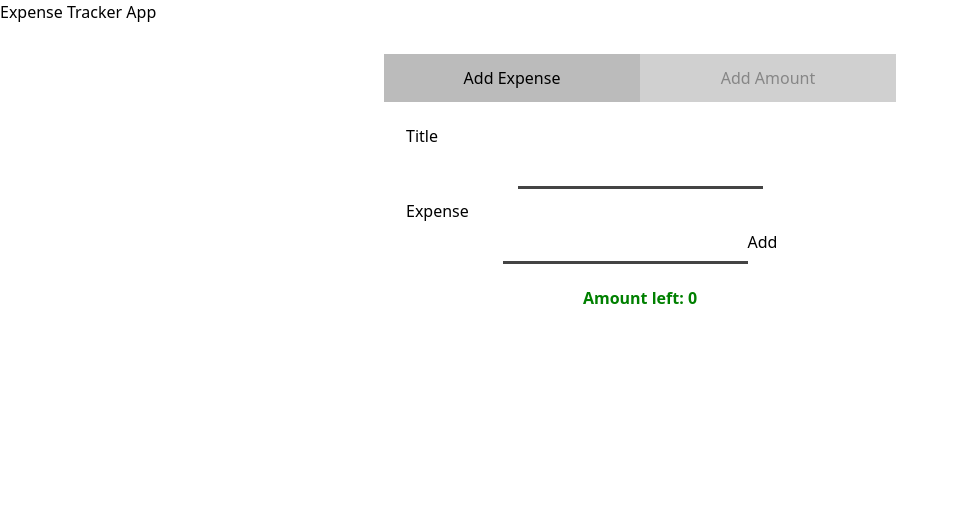
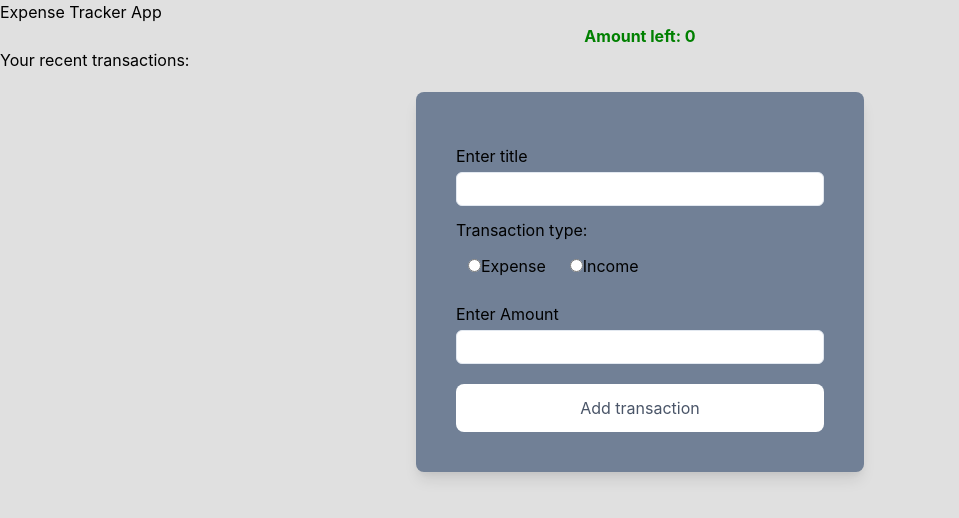
Before and after one commit to Emmytobs/expense-tracker-app, a React (Create React App) app in the folder client/: page /app in a window 1280 px wide. Shown: the top 518 px of the page, without its empty margins (0-959 px from the left). Built offline with nearby package versions, Linux system fonts and the light colour scheme.

Commit message:
Changed the shape of the transaction form

```diff
--- a/client/src/Components/TransactionContainer/AmountLeftComponent.js
+++ b/client/src/Components/TransactionContainer/AmountLeftComponent.js
@@ -1,6 +1,8 @@
 import React from 'react'
 
 function AmountLeftComponent({ amountRemaining }) {
+  // The amount remaining component should display the total expenses and total amount side by side in red and green colors respectively.-m-1
+  // It should also dispaly the amount remaining accordingly
     return (
         <div style={{ textAlign: "center" }}>
           {amountRemaining < 0 ? (
--- a/client/src/Components/TransactionContainer/TransactionContainerComponent.js
+++ b/client/src/Components/TransactionContainer/TransactionContainerComponent.js
@@ -4,20 +4,16 @@ import styles from "./TransactionContainer.module.css";
 // import axios
 
 import TransactionList from "./TransactionListComponent";
-import TabComponent from './TabComponent';
 import TransactionFormComponent from './TransactionFormComponent';
 import AmountLeftComponent from './AmountLeftComponent';
 import axios from "axios";
 
 function TransactionContainer(props) {
 
-
-  const [isExpense, setIsExpense] = useState(true);
-
   const [transactionForm, setTransactionForm] = useState({
     title: '',
     amount: '',
-    expense: ''
+    type: ''
   })
   // const { addTransaction, transactions } = useContext(GlobalContext);
   const [transactions, setTransactions] = useState([]);
@@ -47,24 +43,26 @@ function TransactionContainer(props) {
         .then(transaction => console.log(transaction))
         .catch(error => console.log(error));
     }
-    addExpense(transactionForm);
+    // addExpense(transactionForm);
 
     setTransactions((prevtransactions) => {
       let newTransaction;
-      if (isExpense) {
+      if (transactionForm.type === "expense") {
         newTransaction = [
           ...prevtransactions,
           {
-            title: transactionForm.title,
-            amount: -1 * Number(transactionForm.expense),
+            ...transactionForm,
+            // Since it is an expense, the amount should be a negative value
+            amount: -1 * Number(transactionForm.amount),
             isExpense: true
           }
         ];
-      } else if(!isExpense) {
+      } else {
         newTransaction = [
           ...prevtransactions,
           {
-            title: transactionForm.title,
+            ...transactionForm,
+            // If it is not an expense, the amount should be a positive value
             amount: Number(transactionForm.amount),
             isExpense: false
           },
@@ -110,35 +108,23 @@ function TransactionContainer(props) {
     calculateAmountRemaining(totalExpense, totalIncome);
   }, [transactions])
 
-  const changeTab = (e) => {
-    const { id } = e.target;
-    if (id === "expense-tab") {
-      setIsExpense(true);
-    } else if (id === "amount-tab") {
-      setIsExpense(false);
-    }
-  };
-
   return (
-    <div className={styles.container}>
-      <div>
-        <TabComponent isExpense={isExpense} changeTab={changeTab} styles={styles} />
+    <>
+        {/* <TabComponent isExpense={isExpense} changeTab={changeTab} styles={styles} /> */}
+        <AmountLeftComponent amountRemaining={amountRemaining} />
+        <div>
+          <p>Your recent transactions:</p>
+          {/* <TransactionList transaction={transactionForm} transactionsToDisplay={5} /> */}
+        </div>
         <TransactionFormComponent
           handleChange={handleChange}
           handleSubmit={handleSubmit}
           transactionFormStyle={styles.transactionForm}
-          isExpense={isExpense}
           transactionForm={transactionForm}
         />
 
-        <AmountLeftComponent amountRemaining={amountRemaining} />
-        <div className={styles.transactionListContainer}>
-          {transactions.map((transaction, index) => (
-            <TransactionList key={index} transaction={transaction} />
-          ))}
-        </div>
-      </div>
-    </div>
+
+    </>
   );
 }
 
--- a/client/src/Components/TransactionContainer/TransactionFormComponent.js
+++ b/client/src/Components/TransactionContainer/TransactionFormComponent.js
@@ -1,43 +1,40 @@
 import React from 'react'
+import Form from '../Shared/Form'
+import FormInput from '../Shared/FormInput'
+import FormButton from '../Shared/FormButton'
+
 
 function TransactionFormComponent(props) {
 
     return (
-        <form onSubmit={props.handleSubmit} id='transactionForm' className={props.transactionFormStyle}>
-          <div>
-            <label>Title</label>
-            <input
-              onChange={props.handleChange}
-              name="title"
-              value={props.transactionForm.title}
-              type="text"
-            />
+        <Form onSubmit={props.handleSubmit}>
+          <FormInput
+            name="title"
+            type="text"
+            onChange={props.handleChange}
+            value={props.transactionForm.title}
+            labelText="Enter title"
+          />
+          <div className="mt-3">
+            Transaction type:
           </div>
-          <div>
-            {props.isExpense ? (
-              <>
-                <label>Expense</label>
-                <input
-                    onChange={props.handleChange}
-                    name="expense"
-                    value={props.transactionForm.expense}
-                    type="number"
-                />
-              </>
-            ) : (
-              <>
-                <label>Amount</label>
-                <input
-                    onChange={props.handleChange}
-                    name="amount"
-                    value={props.transactionForm.amount}
-                    type="number"
-                />
-              </>
-            )}
-            <button>Add</button>
+          <div className="inline-block p-3">
+            <input type="radio" name='type' value="expense" onChange={props.handleChange} checked={props.transactionForm.type === 'expense'}/>
+            <label>Expense</label>
           </div>
-        </form>
+          <div className="inline-block p-3">
+            <input type="radio" name='type' value="income" onChange={props.handleChange} checked={props.transactionForm.type === 'income'}/>
+            <label>Income</label>
+          </div>
+          <FormInput
+            name="amount"
+            type="number"
+            onChange={props.handleChange}
+            value={props.transactionForm.amount}
+            labelText="Enter Amount"
+          />
+          <FormButton buttonText="Add transaction" />
+        </Form>
     )
 }
 
--- a/client/src/index.css
+++ b/client/src/index.css
@@ -9,5 +9,5 @@ body {
   font-family: -apple-system, BlinkMacSystemFont, 'Segoe UI', 'Roboto', 'Oxygen',
     'Ubuntu', 'Cantarell', 'Fira Sans', 'Droid Sans', 'Helvetica Neue',
     sans-serif;
-  background-color: #fff;
+    background-color: #e0e0e0;
 }
--- a/client/src/index.js
+++ b/client/src/index.js
@@ -1,6 +1,7 @@
 import React from 'react';
 import ReactDOM from 'react-dom';
 import './assets/main.css';
+import './index.css';
 import App from './App';
 import * as serviceWorker from './serviceWorker';
 import { BrowserRouter } from 'react-router-dom';
```
Also changed, not shown: 1 other file (tests, documents, lock files or other folders).
